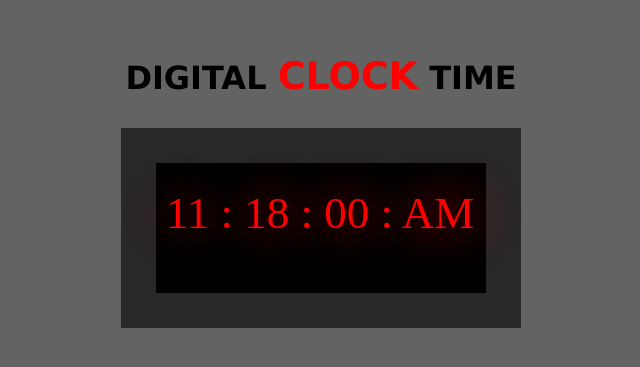
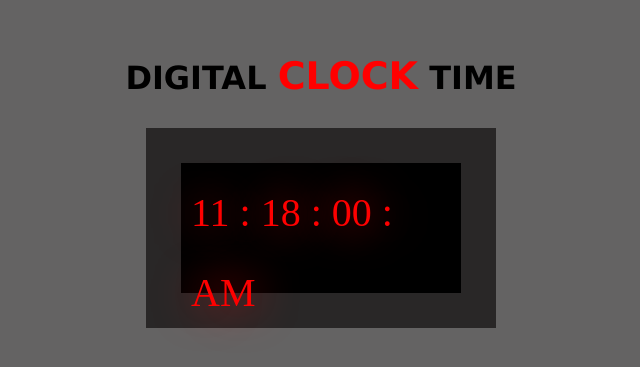
Before and after one commit to gokulcreativity/digitalclock, a plain HTML site: page index.html in a window 1280 px wide. Shown: the part 209-576 px from the top of the page, without its empty margins (319-959 px from the left). Drawn offline with Linux system fonts and the light colour scheme.

Commit message:
Update digital.css

```diff
--- a/digital.css
+++ b/digital.css
@@ -29,12 +29,12 @@ h1{
     font-weight: bold;
 }
 .frame{
-    width: 400px;
+    width: 350px;
     height: 200px;
     background: black;
     color: red;
     border: 35px solid rgb(41, 39, 39);
-    font-size: 45px;
+    font-size: 40px;
     padding: 10px;
     line-height: 80px;
     border-radius: 7x;
```
